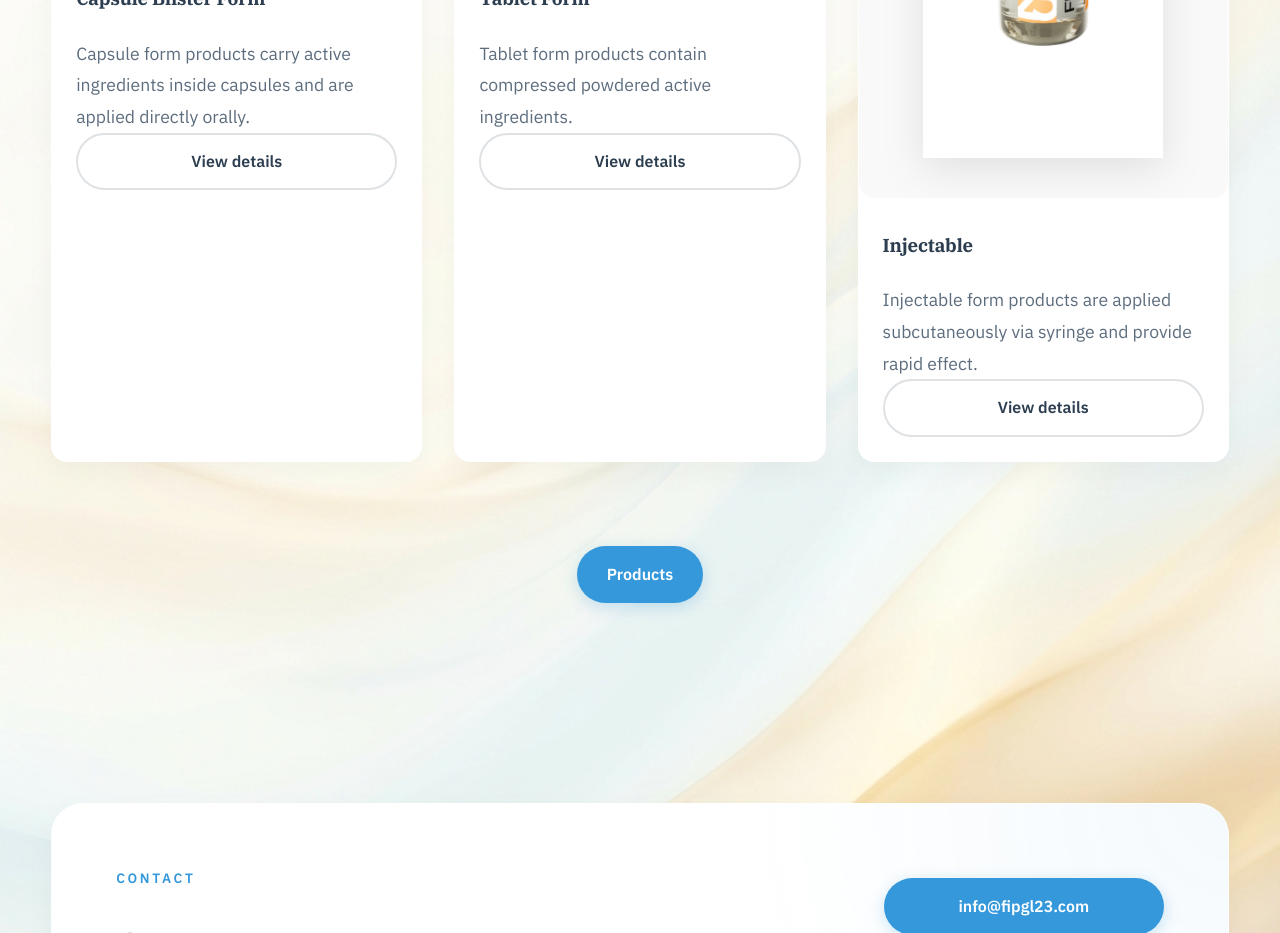
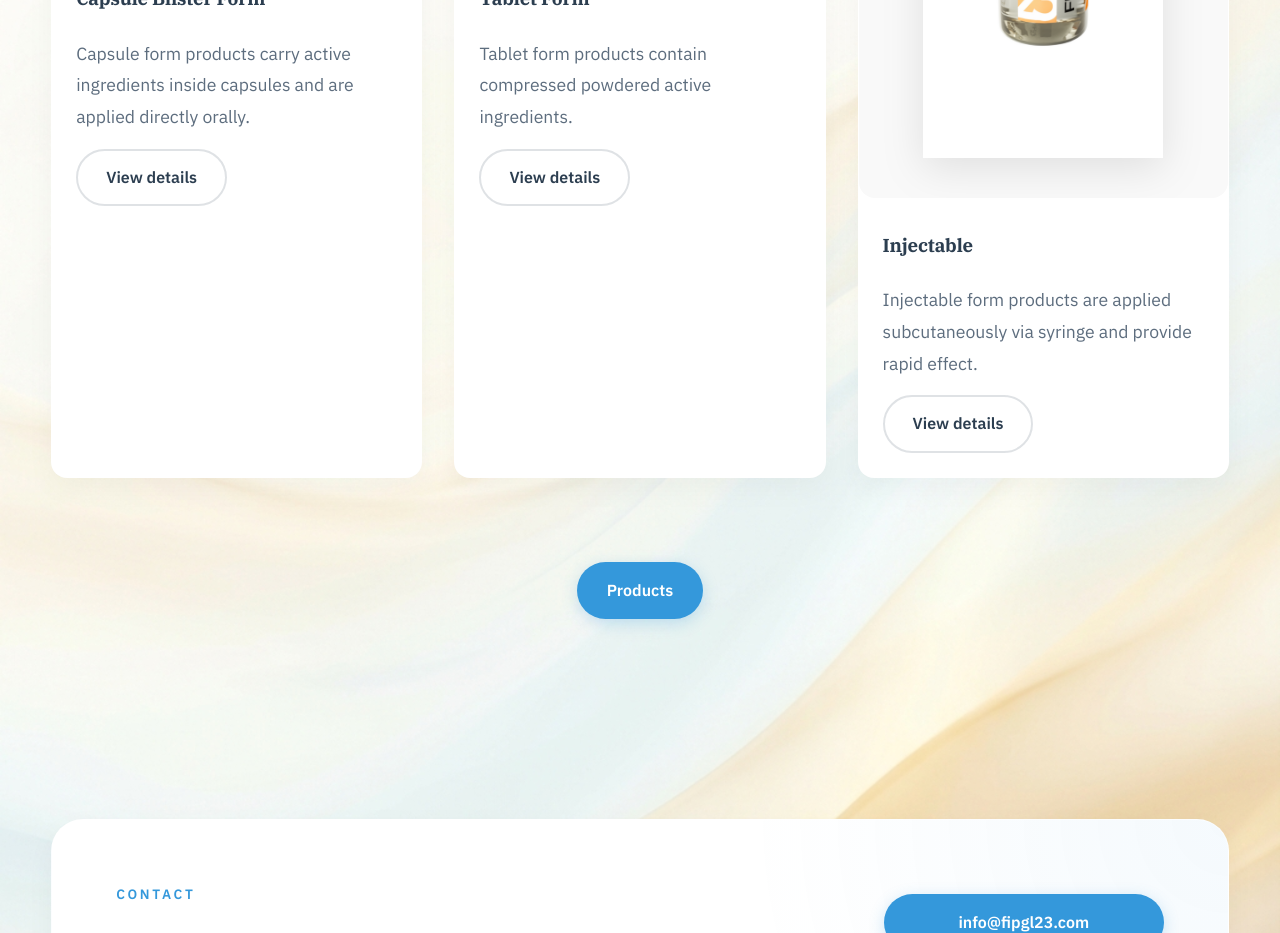
Before and after one commit to vitanimal42-bot/fip, a Next.js app: page /en in a window 1280 px wide. Shown: the part 1300-2233 px from the top of the page. Built offline with nearby package versions, Linux system fonts and the light colour scheme.

Commit message:
chore(ui): place details button in card footer

```diff
--- a/src/components/ProductCard.js
+++ b/src/components/ProductCard.js
@@ -16,9 +16,12 @@ export default function ProductCard({ product, lang = 'tr' }) {
       <p className="subhead" style={{ marginTop: "8px" }}>
         {product.description}
       </p>
-      <Link className="button button--ghost" href={`/${lang}/urunlerimiz/${product.slug}`}>
-        {lang === 'tr' ? 'Detayları gör' : lang === 'en' ? 'View details' : 'Подробнее'}
-      </Link>
+
+      <div className="card__footer" style={{ marginTop: 16 }}>
+        <Link className="button button--ghost" href={`/${lang}/urunlerimiz/${product.slug}`}>
+          {lang === 'tr' ? 'Detayları gör' : lang === 'en' ? 'View details' : 'Подробнее'}
+        </Link>
+      </div>
     </article>
   );
 }
```
